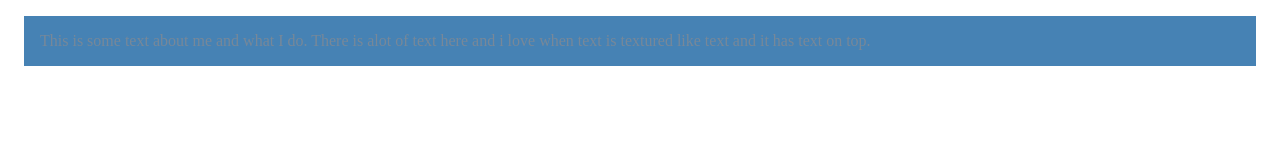
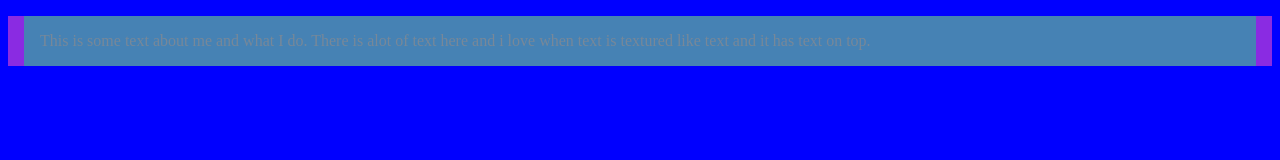
Before and after one commit to Manwithacape/Manwithacape.github.io, a plain HTML site: page index.html in a window 1280 px wide. Drawn offline with Linux system fonts and the light colour scheme.

Commit message:
Some style stuff while i relearn css

```diff
--- a/styles.css
+++ b/styles.css
@@ -1,3 +1,12 @@
+
+html {
+    background-color: blue;
+}
+
+body {
+    background-color: blueviolet;
+}
+
 
 p {
     background-color: steelblue;
```
